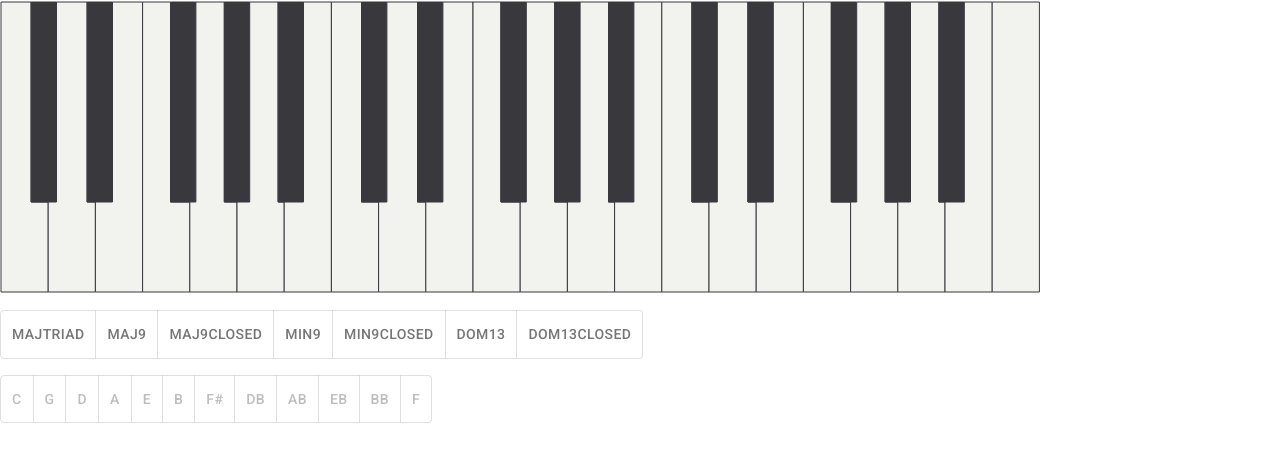
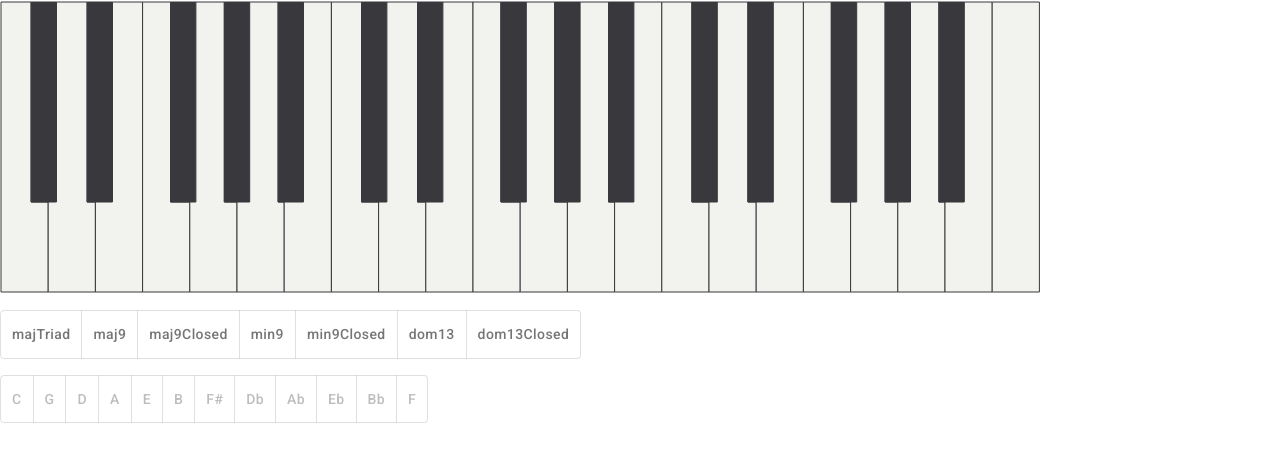
Before and after one commit to nathanvale/jazz-chord-app, a React (Create React App) app: page / in a window 1280 px wide. Shown: the top 462 px of the page. Built offline with nearby package versions, Linux system fonts and the light colour scheme.

Commit message:
uppercase stying bug (#6)

```diff
--- a/src/KeyboardController/KeyboardController.tsx
+++ b/src/KeyboardController/KeyboardController.tsx
@@ -7,6 +7,8 @@ import { Keyboard } from "../Keyboard/Keyboard";
 import { Chord, chord } from "../Keyboard/chord";
 import { KeyboardOptions } from "../SVGKeyboard/KeyboardModel";
 import { getKeyboardLabels } from "./utils";
+
+import { styled } from "@material-ui/core/styles";
 import {
   ChordVariant,
   chords,
@@ -16,6 +18,10 @@ import {
 } from "../Keyboard/chords";
 
 export interface KeyboardControllerProps {}
+
+const CustomToggleButton = styled(ToggleButton)(({ theme }) => ({
+  textTransform: "none",
+}));
 
 export const KeyboardController = () => {
   const theme = useTheme();
@@ -94,14 +100,14 @@ export const KeyboardController = () => {
       >
         {Object.keys(chords).map((chord) => {
           return (
-            <ToggleButton
+            <CustomToggleButton
               aria-label={chord}
               role="button"
               key={chord}
               value={chord}
             >
               {chord}
-            </ToggleButton>
+            </CustomToggleButton>
           );
         })}
       </ToggleButtonGroup>
@@ -114,7 +120,7 @@ export const KeyboardController = () => {
       >
         {keys.map((note) => {
           return (
-            <ToggleButton
+            <CustomToggleButton
               role="button"
               aria-label={note}
               key={note}
@@ -122,7 +128,7 @@ export const KeyboardController = () => {
               disabled={!selectedChord}
             >
               {note}
-            </ToggleButton>
+            </CustomToggleButton>
           );
         })}
       </ToggleButtonGroup>
```
